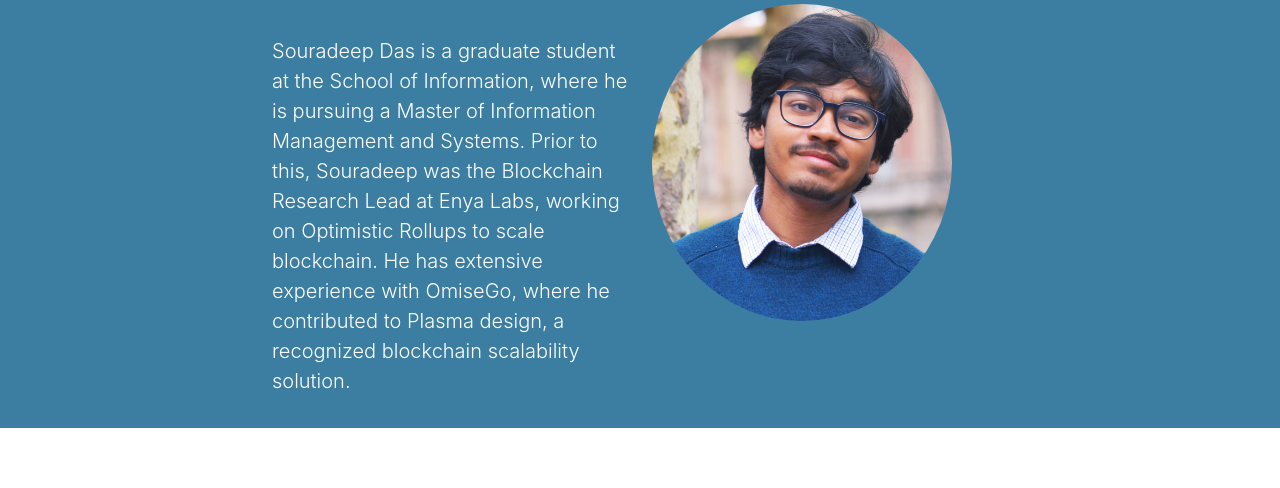
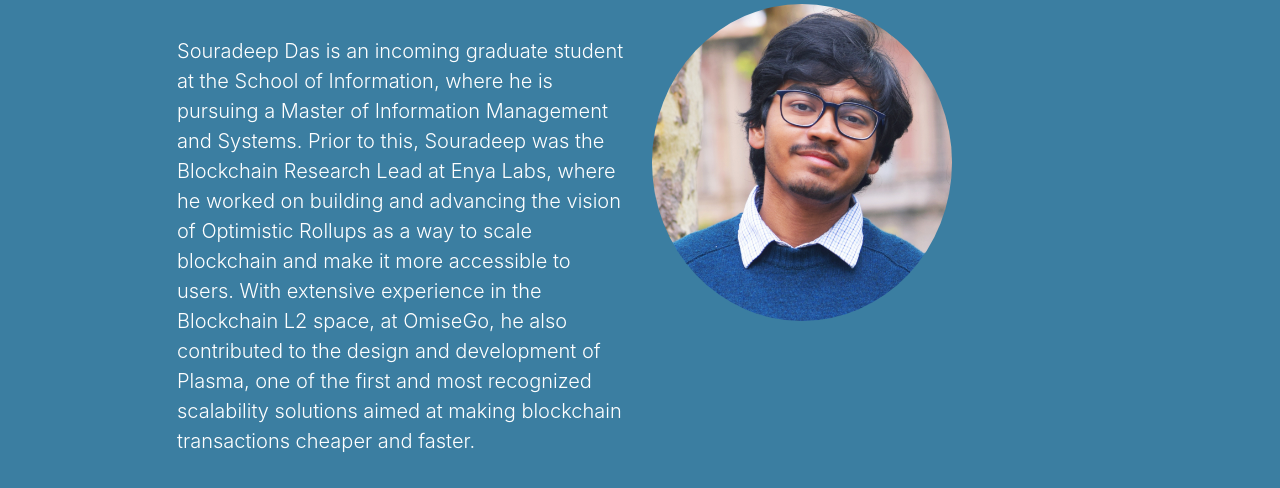
Before and after one commit to therocketman777/therocketman777.github.io, a plain HTML site: page index.html in a window 1280 px wide. Shown: the part 600-1088 px from the top of the page. Before the commit the page ends 1028 px from the top, so only its background shows below. Drawn offline with Linux system fonts and the light colour scheme.

Commit message:
update bio

```diff
--- a/index.html
+++ b/index.html
@@ -44,10 +44,10 @@
                 </div>
 
                 <div class="row">
-                    <div class="col-lg-4 ms-auto">
-                        <p class="lead">Souradeep Das is a graduate student at the School of Information, where he is pursuing a Master of Information Management and Systems. Prior to this, Souradeep was the Blockchain Research Lead at Enya Labs, working on Optimistic Rollups to scale blockchain. He has extensive experience with OmiseGo, where he contributed to Plasma design, a recognized blockchain scalability solution.</p>
+                    <div class="col-lg-5 ms-auto">
+                        <p class="lead">Souradeep Das is an incoming graduate student at the School of Information, where he is pursuing a Master of Information Management and Systems. Prior to this, Souradeep was the Blockchain Research Lead at Enya Labs, where he worked on building and advancing the vision of Optimistic Rollups as a way to scale blockchain and make it more accessible to users. With extensive experience in the Blockchain L2 space, at OmiseGo, he also contributed to the design and development of Plasma, one of the first and most recognized scalability solutions aimed at making blockchain transactions cheaper and faster.</p>
                     </div>
-                    <div class="col-lg-4 me-auto">
+                    <div class="col-lg-5 me-auto">
                         <img class="img-fluid rounded-circle" src="souradeep.jpeg" alt="Souradeep's Photo" width="300" height="300">
                     </div>
                 </div>
```
